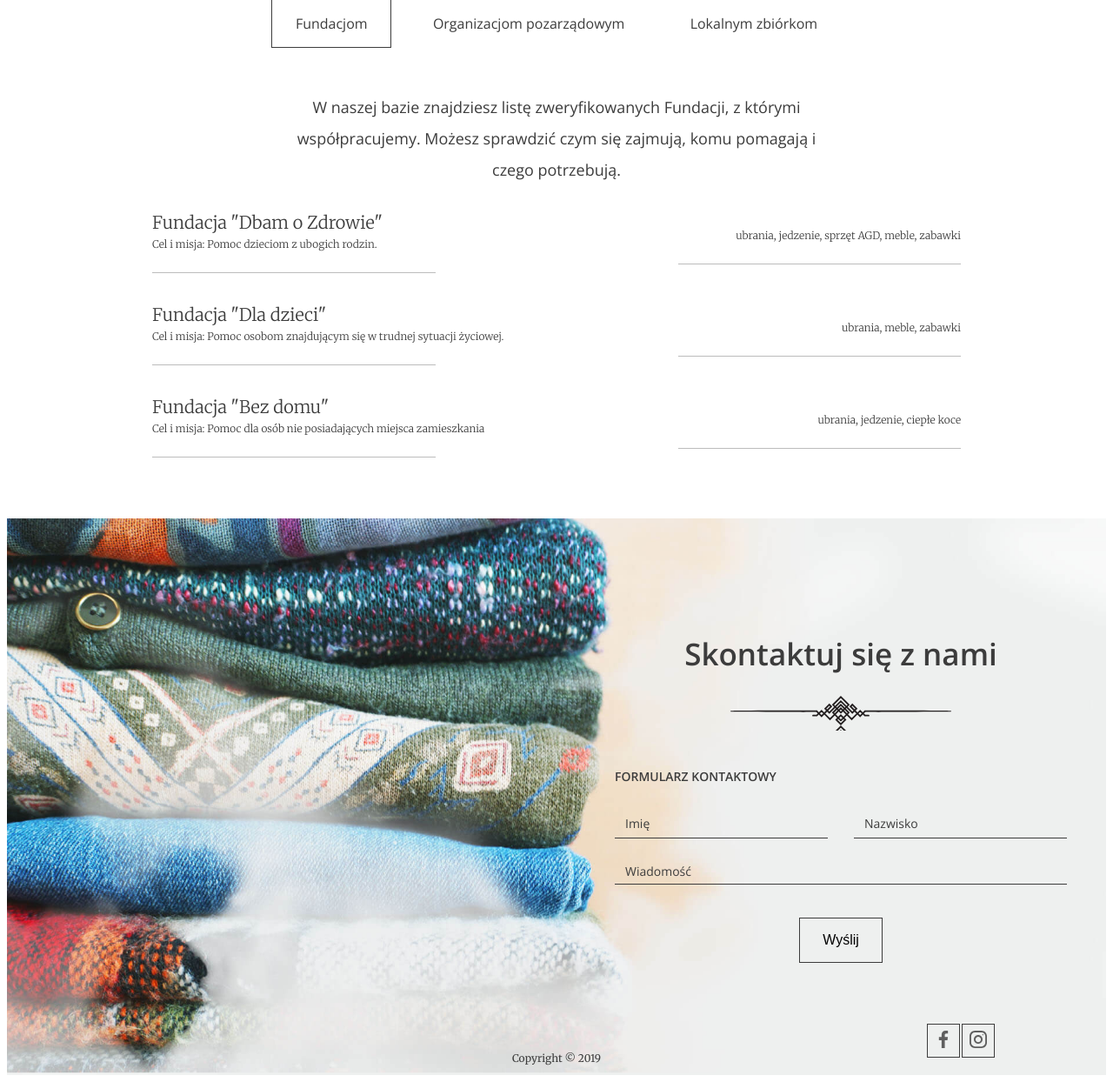
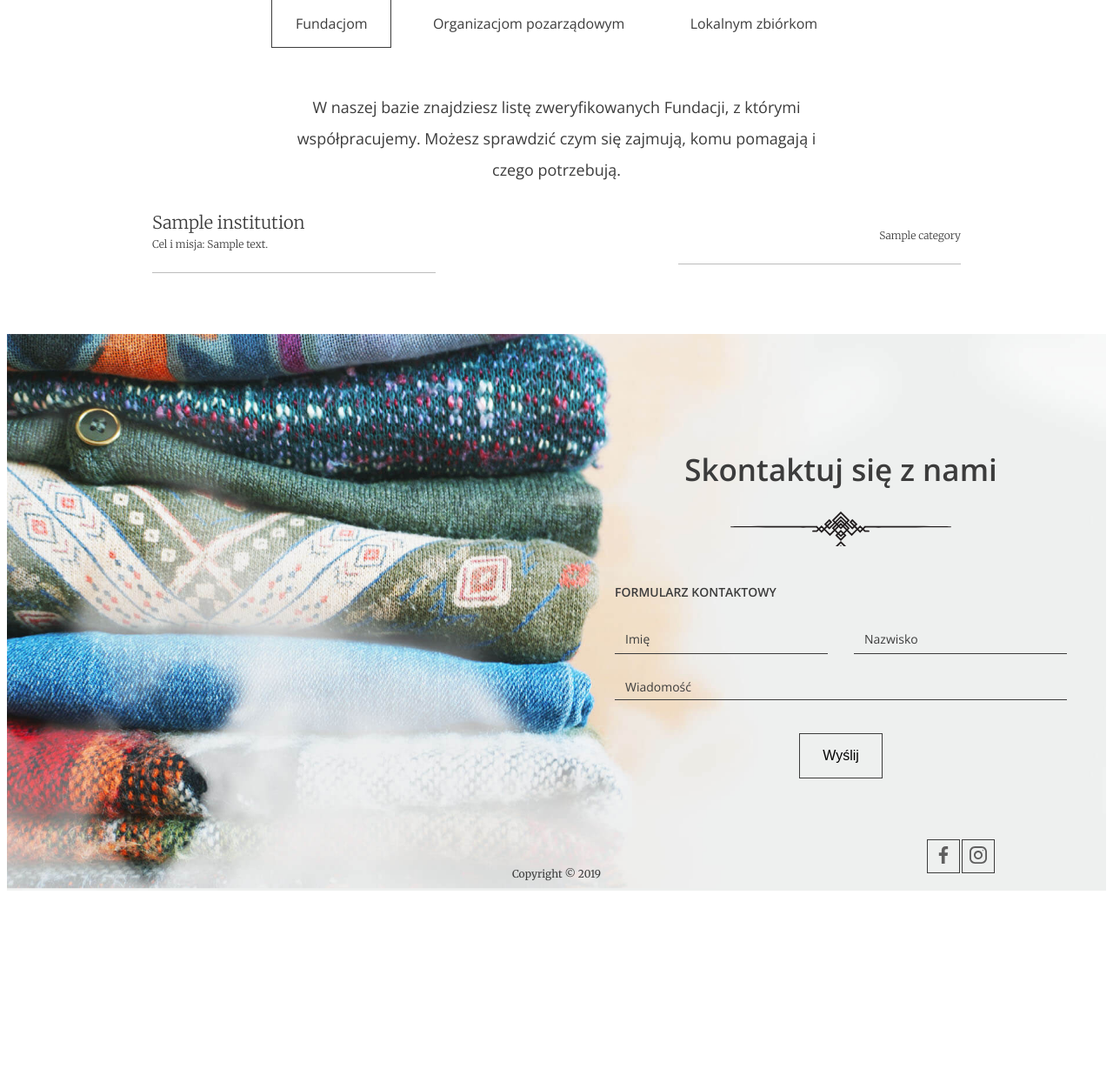
Before and after one commit to uhnajs/Projekt---Oddam-w-dobre-r-ce-, a Django app: page / in a window 1280 px wide. Shown: the part 2712-3956 px from the top of the page at 87% size. After the commit the page ends 3736 px from the top, so only its background shows below. Run offline with Django 5.2, Linux system fonts and the light colour scheme; tables that the repository leaves empty hold one stand-in row (values such as "Sample post"); style sheets or scripts are compiled from the project's sources.

Commit message:
add dynamic loading of institutions on homepage

```diff
--- a/OddamAPP/OddamAPP/settings.py
+++ b/OddamAPP/OddamAPP/settings.py
@@ -132,6 +132,8 @@ USE_TZ = True
 
 STATIC_URL = 'static/'
 
+
+
 # Default primary key field type
 # https://docs.djangoproject.com/en/5.0/ref/settings/#default-auto-field
 
--- a/OddamAPP/OddamAPP/urls.py
+++ b/OddamAPP/OddamAPP/urls.py
@@ -16,11 +16,12 @@ Including another URLconf
 """
 
 from django.urls import path
-from donations.views import landing_page, add_donation, login_view, register
+from donations.views import landing_page, add_donation, login_view, register, form
 
 urlpatterns = [
     path('', landing_page, name='landing-page'),
     path('add-donation/', add_donation, name='add-donation'),
     path('login/', login_view, name='login'),
     path('register/', register, name='register'),
+    path('form/', form, name='form'),
 ]
--- a/OddamAPP/donations/static/scss/modules/_header.scss
+++ b/OddamAPP/donations/static/scss/modules/_header.scss
@@ -1,4 +1,4 @@
-header {
+ header {
   &.header--main-page {
     background-image: url(../images/header-bg.jpg);
     background-position: bottom left -30vh;
--- a/OddamAPP/donations/templates/index.html
+++ b/OddamAPP/donations/templates/index.html
@@ -1,6 +1,4 @@
 {% load static %}
-
-
 
 
 <!DOCTYPE html>
@@ -17,17 +15,17 @@
     <header class="header--main-page">
       <nav class="container container--70">
         <ul class="nav--actions">
-          <li><a href="" class="btn btn--small btn--without-border">Zaloguj</a></li>
-          <li><a href="#" class="btn btn--small btn--highlighted">Załóż konto</a></li>
+          <li><a href="{% url 'login' %}" class="btn btn--small btn--without-border">Zaloguj</a></li>
+          <li><a href="{% url 'register' %}" class="btn btn--small btn--highlighted">Załóż konto</a></li>
         </ul>
 
         <ul>
-          <li><a href="" class="btn btn--without-border active">Start</a></li>
-          <li><a href="#steps" class="btn btn--without-border">O co chodzi?</a></li>
-          <li><a href="#about-us" class="btn btn--without-border">O nas</a></li>
-          <li><a href="#help" class="btn btn--without-border">Fundacje i organizacje</a></li>
-          <li><a href="form.html" class="btn btn--without-border">Przekaż dary</a></li>
-          <li><a href="#contact" class="btn btn--without-border">Kontakt</a></li>
+          <li><a href="/" class="btn btn--without-border active">Start</a></li>
+          <li><a href="/#steps" class="btn btn--without-border">O co chodzi?</a></li>
+          <li><a href="/#about-us" class="btn btn--without-border">O nas</a></li>
+          <li><a href="/#help" class="btn btn--without-border">Fundacje i organizacje</a></li>
+          <li><a href="{% url 'form' %}" class="btn btn--without-border">Przekaż dary</a></li>
+          <li><a href="/#contact" class="btn btn--without-border">Kontakt</a></li>
         </ul>
       </nav>
     {% endblock header %}
@@ -83,16 +81,16 @@
         </div>
       </div>
 
-      <a href="#" class="btn btn--large">Załóż konto</a>
+      <a href="{% url 'register' %}" class="btn btn--large">Załóż konto</a>
     </section>
 
     <section id="about-us" class="about-us">
       <div class="about-us--text">
         <h2>O nas</h2>
         <p>Lorem ipsum dolor sit amet, consectetur adipisicing elit. Voluptas vitae animi rem pariatur incidunt libero optio esse quisquam illo omnis.</p>
-        <img src="/images/signature.svg" class="about-us--text-signature" alt="Signature" />
+        <img src="{% static '/images/signature.svg' %}" class="about-us--text-signature" alt="Signature" />
       </div>
-      <div class="about-us--image"><img src="/images/about-us.jpg" alt="People in circle" /></div>
+      <div class="about-us--image"><img src="{% static '/images/about-us.jpg' %}" alt="People in circle" /></div>
     </section>
 
      <section id="help" class="help">
@@ -107,34 +105,16 @@
       <!-- SLIDE 1 -->
         <div class="help--slides active" data-id="1">
           <p>W naszej bazie znajdziesz listę zweryfikowanych Fundacji, z którymi współpracujemy. Możesz sprawdzić czym się zajmują, komu pomagają i czego potrzebują.</p>
-
           <ul class="help--slides-items">
+            {% for foundation in foundations %}
             <li>
               <div class="col">
-              <div class="title">Fundacja "Dbam o Zdrowie"</div>
-              <div class="subtitle">Cel i misja: Pomoc dzieciom z ubogich rodzin.</div>
+                <div class="title">{{ foundation.name }}</div>
+                <div class="subtitle">Cel i misja: {{ foundation.description }}</div>
               </div>
-
-            <div class="col"><div class="text">ubrania, jedzenie, sprzęt AGD, meble, zabawki</div></div>
+              <div class="col"><div class="text">{{ foundation.categories.all|join:", " }}</div></div>
             </li>
-
-          <li>
-            <div class="col">
-              <div class="title">Fundacja "Dla dzieci"</div>
-              <div class="subtitle">Cel i misja: Pomoc osobom znajdującym się w trudnej sytuacji życiowej.</div>
-            </div>
-
-            <div class="col"><div class="text">ubrania, meble, zabawki</div></div>
-          </li>
-
-          <li>
-            <div class="col">
-              <div class="title">Fundacja "Bez domu"</div>
-              <div class="subtitle">Cel i misja: Pomoc dla osób nie posiadających miejsca zamieszkania</div>
-            </div>
-
-            <div class="col"><div class="text">ubrania, jedzenie, ciepłe koce</div></div>
-          </li>
+            {% endfor %}
           </ul>
         <!-- Pagination
         <ul class="help--slides-pagination">
@@ -148,48 +128,18 @@
 
       <!-- SLIDE 2 -->
           <div class="help--slides" data-id="2">
-        <p>
-          Lorem ipsum dolor, sit amet consectetur adipisicing elit. Hic officiis mollitia dolor, neque aspernatur accusamus debitis. Ducimus, officia. Quia, sunt illum! Non iste placeat ab ipsum alias
-          quos suscipit corporis!
-        </p>
+          <p>Tutaj prezentujemy organizacje pozarządowe, z którymi współpracujemy. Znajdziesz informacje o ich działaniach i potrzebach.</p>
           <ul class="help--slides-items">
+            {% for ngo in ngos %}
             <li>
               <div class="col">
-              <div class="title">Organizacja 1</div>
-              <div class="subtitle">Lorem ipsum dolor sit amet consectetur.</div>
+                <div class="title">{{ ngo.name }}</div>
+                <div class="subtitle">Cel i misja: {{ ngo.description }}</div>
               </div>
-
-            <div class="col"><div class="text">Lorem ipsum dolor sit amet consectetur adipisicing elit.</div></div>
+              <div class="col"><div class="text">{{ ngo.categories.all|join:", " }}</div></div>
             </li>
-
-          <li>
-            <div class="col">
-              <div class="title">Organizacja 2</div>
-              <div class="subtitle">Lorem ipsum dolor sit amet consectetur.</div>
-            </div>
-
-            <div class="col"><div class="text">Lorem ipsum dolor sit amet consectetur adipisicing elit.</div></div>
-          </li>
-
-          <li>
-            <div class="col">
-              <div class="title">Organizacja 3</div>
-              <div class="subtitle">Lorem ipsum dolor sit amet consectetur.</div>
-            </div>
-
-            <div class="col"><div class="text">Lorem ipsum dolor sit amet consectetur adipisicing elit.</div></div>
-          </li>
-
-          <li>
-            <div class="col">
-              <div class="title">Organizacja 4</div>
-              <div class="subtitle">Lorem ipsum dolor sit amet consectetur.</div>
-            </div>
-
-            <div class="col"><div class="text">Lorem ipsum dolor sit amet consectetur adipisicing elit.</div></div>
-          </li>
+            {% endfor %}
           </ul>
-
         <!-- Pagination
         <ul class="help--slides-pagination">
           <li><a href="#" class="btn btn--small btn--without-border active" data-page="1">1</a></li>
@@ -203,25 +153,17 @@
 
       <!-- SLIDE 3 -->
         <div class="help--slides" data-id="3">
-        <p>Lorem ipsum dolor sit amet, his ocurreret persequeris ea, ad utinam laudem duo. Verterem adipisci partiendo eos ne, ea his reque quaeque recteque, ne quo lobortis intellegam.</p>
+          <p>Zobacz lokalne zbiórki, które wspieramy. Każda z nich odgrywa ważną rolę w naszej społeczności.</p>
           <ul class="help--slides-items">
+            {% for collection in local_collections %}
             <li>
               <div class="col">
-              <div class="title">Lokalna zbiórka 1</div>
-              <div class="subtitle">Lorem ipsum dolor sit amet consectetur.</div>
+                <div class="title">{{ collection.name }}</div>
+                <div class="subtitle">Cel i misja: {{ collection.description }}</div>
               </div>
-
-            <div class="col"><div class="text">Lorem ipsum dolor sit amet consectetur adipisicing elit.</div></div>
+              <div class="col"><div class="text">{{ collection.categories.all|join:", " }}</div></div>
             </li>
-
-          <li>
-            <div class="col">
-              <div class="title">Lokalna zbiórka 2</div>
-              <div class="subtitle">Lorem ipsum dolor sit amet consectetur.</div>
-            </div>
-
-            <div class="col"><div class="text">Lorem ipsum dolor sit amet consectetur adipisicing elit.</div></div>
-          </li>
+            {% endfor %}
           </ul>
 
         <!-- Pagination
@@ -250,8 +192,8 @@
       <div class="bottom-line">
         <span class="bottom-line--copy">Copyright &copy; 2019</span>
         <div class="bottom-line--icons">
-          <a href="#" class="btn btn--small"><img src="/images/icon-facebook.svg"/></a>
-          <a href="#" class="btn btn--small"><img src="/images/icon-instagram.svg"/></a>
+          <a href="#" class="btn btn--small"><img src="{% static '/images/icon-facebook.svg' %}"/></a>
+          <a href="#" class="btn btn--small"><img src="{% static '/images/icon-instagram.svg' %}"/></a>
         </div>
       </div>
     </footer>
--- a/OddamAPP/donations/views.py
+++ b/OddamAPP/donations/views.py
@@ -1,17 +1,27 @@
 from django.db.models import Sum
-from django.shortcuts import render
+from django.shortcuts import render, redirect
 from .models import Donation, Institution
+from django.contrib.auth.models import User
+from django.contrib.auth import login
+from django.contrib import messages
+from django.http import HttpResponse
+
 
 def landing_page(request):
-
     total_bags = Donation.objects.aggregate(Sum('quantity'))
-
     total_institutions = Institution.objects.filter(donation__isnull=False).distinct().count()
+    foundations = Institution.objects.filter(type=Institution.FOUNDATION)
+    ngos = Institution.objects.filter(type=Institution.NGO)
+    local_collections = Institution.objects.filter(type=Institution.LOCAL_COLLECTION)
 
     context = {
-        'total_bags': total_bags['quantity__sum'],
+        'total_bags': total_bags['quantity__sum'] if total_bags['quantity__sum'] else 0,
         'total_institutions': total_institutions,
+        'foundations': foundations,
+        'ngos': ngos,
+        'local_collections': local_collections,
     }
+
     return render(request, 'index.html', context)
 
 
@@ -22,6 +32,29 @@ def add_donation(request):
 def login_view(request):
     return render(request, 'login.html')
 
-# Widok rejestracji
 def register(request):
-    return render(request, 'register.html')
+    if request.method == 'POST':
+        username = request.POST['email']
+        first_name = request.POST['name']
+        last_name = request.POST['surname']
+        email = request.POST['email']
+        password = request.POST['password']
+        password2 = request.POST['password2']
+
+        if password == password2:
+            if User.objects.filter(email=email).exists():
+                messages.error(request, 'Ten adres email jest już zajęty.')
+                return redirect('register')
+            else:
+                user = User.objects.create_user(username=username, password=password, email=email, first_name=first_name, last_name=last_name)
+                user.save()
+                login(request, user)
+                return redirect('landing-page')
+        else:
+            messages.error(request, 'Hasła nie są identyczne.')
+            return redirect('register')
+    else:
+        return render(request, 'register.html')
+
+def form(request):
+    return render(request, 'form.html')
```
Also changed, not shown: OddamAPP/donations/templates/form.html (+6 -6 lines), OddamAPP/donations/templates/login.html (+15 -12 lines), OddamAPP/donations/templates/register.html (+14 -12 lines), 1 other file. Lines whose indentation alone changed are shown as unchanged.
